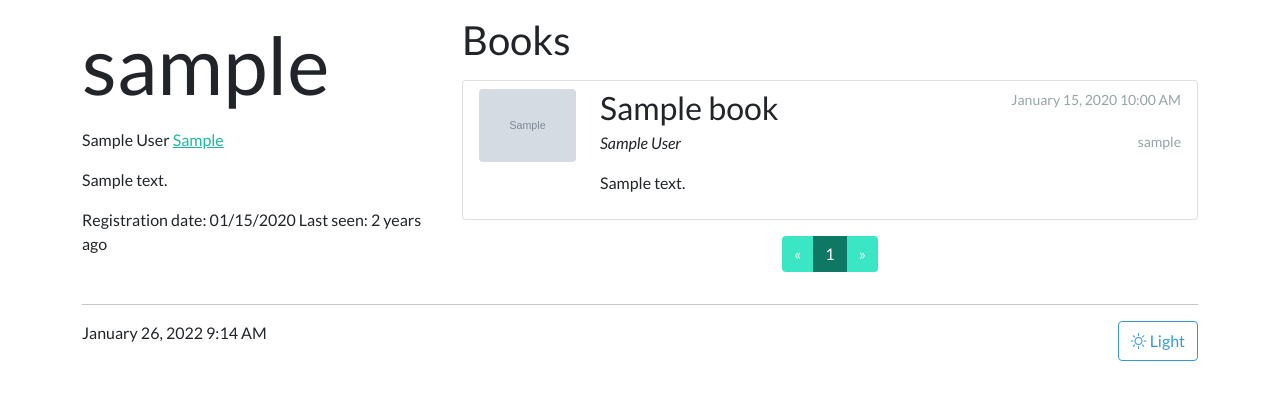
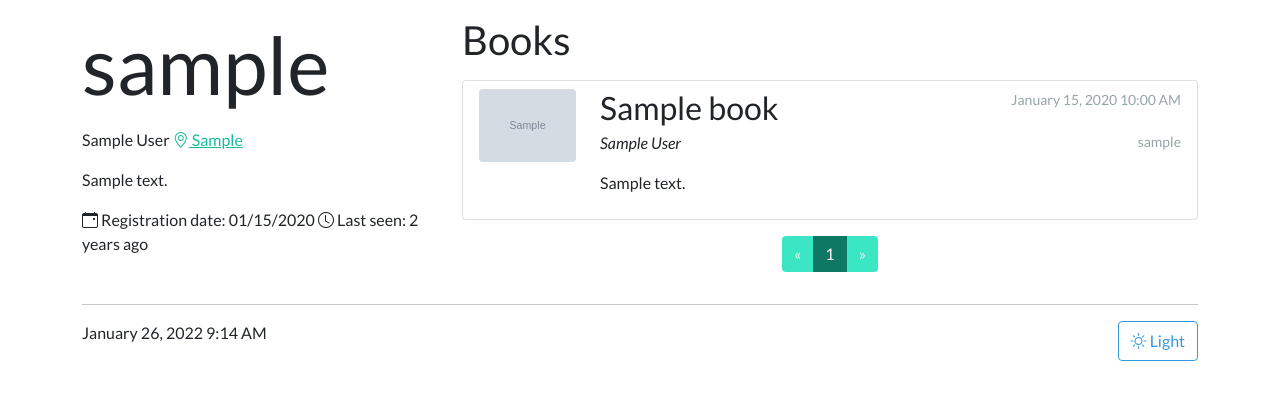
Before and after one commit to matbocz/bookorganizer, a Flask app: a page that uses app/templates/user.html in a window 1280 px wide. Shown: the part 72-472 px from the top of the page. Run offline with Flask 2, Linux system fonts and the light colour scheme; tables that the repository leaves empty hold one stand-in row (values such as "Sample post"); grey boxes marked "Sample" are stand-in pictures; some libraries are stand-ins or nearby versions.

Commit message:
Add new icons to user template

```diff
--- a/app/templates/user.html
+++ b/app/templates/user.html
@@ -16,7 +16,7 @@
             {% if user.name %}{{ user.name }}{% endif %}
             {% if user.location %}
             <a href="https://maps.google.com/?q={{ user.location }}">
-                {{ user.location }}
+                <i class="bi bi-geo-alt"></i> {{ user.location }}
             </a>
             {% endif %}
         </p>
@@ -25,9 +25,13 @@
         <!-- Confirmed (if current user is administrator) -->
         {% if current_user.is_administrator() %}
         {% if user.confirmed == 1 %}
-        <p class="text-success">Confirmed user</p>
+        <p class="text-success">
+            <i class="bi bi-person-check"></i> Confirmed user
+        </p>
         {% else %}
-        <p class="text-danger">Unconfirmed user</p>
+        <p class="text-danger">
+            <i class="bi bi-person-x"></i> Unconfirmed user
+        </p>
         {% endif %}
         {% endif %}
 
@@ -35,7 +39,7 @@
         {% if current_user.is_administrator() %}
         <p>
             <a href="mailto:{{ user.email }}">
-                {{ user.email }}
+                <i class="bi bi-envelope"></i> {{ user.email }}
             </a>
         </p>
         {% endif %}
@@ -49,8 +53,8 @@
 
         <!-- Registration date and Last seen -->
         <p>
-            Registration date: {{ moment(user.member_since).format('L') }}
-            Last seen: {{ moment(user.last_seen).fromNow() }}
+            <i class="bi bi-calendar-event"></i> Registration date: {{ moment(user.member_since).format('L') }}
+            <i class="bi bi-clock"></i> Last seen: {{ moment(user.last_seen).fromNow() }}
         </p>
 
         <!-- Link to Edit Profile page -->
```
